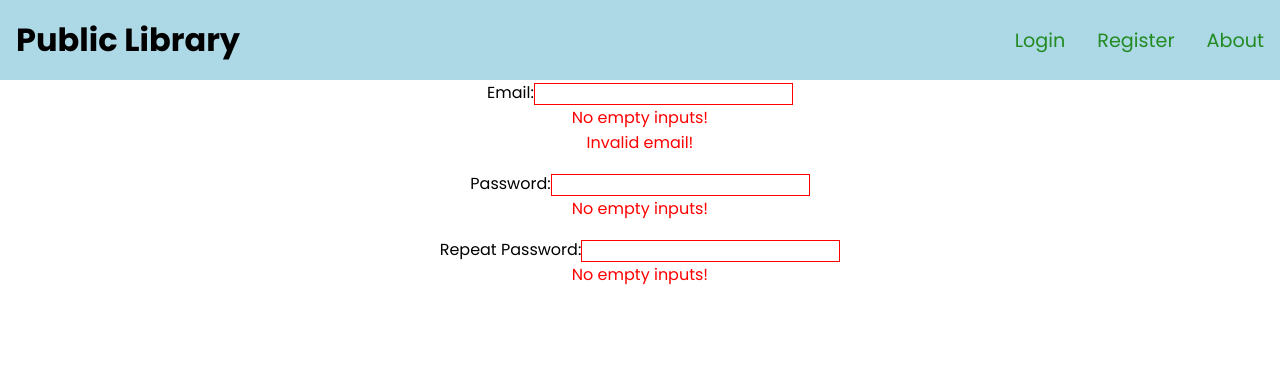
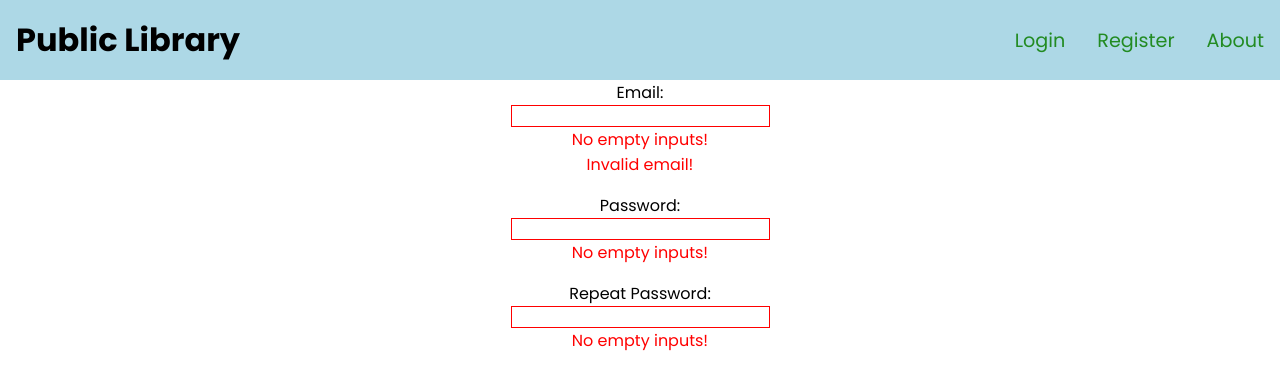
Before and after one commit to MariyanK1/Public-Library, an Angular app: page /register in a window 1280 px wide. Shown: the top 390 px of the page. Built offline with nearby package versions, Linux system fonts and the light colour scheme; a web font is replaced by a local one.

Commit message:
added additional functionality

```diff
--- a/src/app/app.component.ts
+++ b/src/app/app.component.ts
@@ -1,6 +1,6 @@
 import { ChangeDetectionStrategy, Component, OnInit } from '@angular/core';
 import { COLORS } from 'src/enums';
-import { User, WhiteListUsers } from 'src/interfaces';
+import { User, WhiteListUser } from 'src/interfaces';
 import { UsersService } from './modules/user/services/users.service';
 import { WhiteListUsersService } from './modules/user/services/white.list.users.service';
 
@@ -16,7 +16,7 @@ export class AppComponent implements OnInit {
   public showForm: boolean = true;
   public activateAllUsers: boolean = false;
   public users: User[] = [];
-  public whiteListUsers: WhiteListUsers[] = [];
+  public whiteListUsers: WhiteListUser[] = [];
 
   constructor(
     private usersService: UsersService,
--- a/src/app/modules/shared/auth-form/auth-form.component.html
+++ b/src/app/modules/shared/auth-form/auth-form.component.html
@@ -4,14 +4,14 @@
   class="authForm"
   novalidate
 >
-  <app-label for="email" content="Email:">
+  <app-label class="input-cont" for="email" content="Email:">
     <input type="email" formControlName="email" name="email" id="email" />
     <p *ngIf="email?.errors?.['required']" class="err-msg">No empty inputs!</p>
     <p *ngIf="email?.errors?.['invalidEmail']" class="err-msg">
       Invalid email!
     </p>
   </app-label>
-  <app-label for="password" content="Password:">
+  <app-label class="input-cont" for="password" content="Password:">
     <input
       formControlName="password"
       type="password"
@@ -26,6 +26,7 @@
     *ngIf="type === 'register'"
     for="repeatPassword"
     content="Repeat Password:"
+    class="input-cont"
   >
     <input
       type="password"
--- a/src/app/modules/shared/auth-form/auth-form.component.scss
+++ b/src/app/modules/shared/auth-form/auth-form.component.scss
@@ -5,4 +5,9 @@
   text-align: center;
   align-items: center;
   justify-content: center;
+
+  .input-cont {
+    display: flex;
+    flex-direction: column;
+  }
 }
--- a/src/app/modules/shared/auth-form/auth-form.component.ts
+++ b/src/app/modules/shared/auth-form/auth-form.component.ts
@@ -1,7 +1,7 @@
 import { Component, Input, OnInit } from '@angular/core';
 import { AbstractControl, FormBuilder } from '@angular/forms';
 import { VALIDATORS_EMAIL, VALIDATOR_NO_EMPTY_INPUT } from 'src/validators';
-import { WhiteListUsers } from 'src/interfaces';
+import { WhiteListUser } from 'src/interfaces';
 
 @Component({
   selector: 'app-auth-form',
@@ -38,7 +38,7 @@ export class AuthFormComponent implements OnInit {
     }
   }
 
-  onSubmit(values: WhiteListUsers): void {
+  onSubmit(values: WhiteListUser): void {
     console.log(values);
   }
 }
--- a/src/app/modules/user/services/white.list.users.service.ts
+++ b/src/app/modules/user/services/white.list.users.service.ts
@@ -1,12 +1,16 @@
 import { Injectable } from '@angular/core';
-import { WhiteListUsers } from 'src/interfaces';
+import { WhiteListUser } from 'src/interfaces';
 import { WHITE_LIST_USERS } from 'src/mock-data';
 
 @Injectable({
   providedIn: 'root',
 })
 export class WhiteListUsersService {
-  get(): WhiteListUsers[] {
+  get(): WhiteListUser[] {
     return WHITE_LIST_USERS;
   }
+
+  check(): boolean {
+    return true;
+  }
 }
--- a/src/interfaces.ts
+++ b/src/interfaces.ts
@@ -19,7 +19,7 @@ export interface User {
   activated: boolean;
 }
 
-export interface WhiteListUsers {
+export interface WhiteListUser {
   email: string;
   password: string;
 }
```
